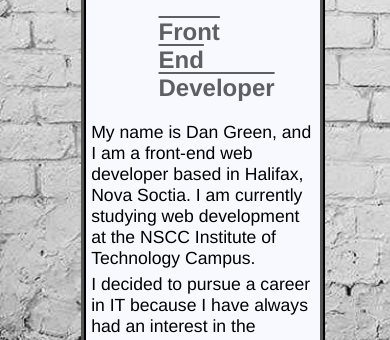
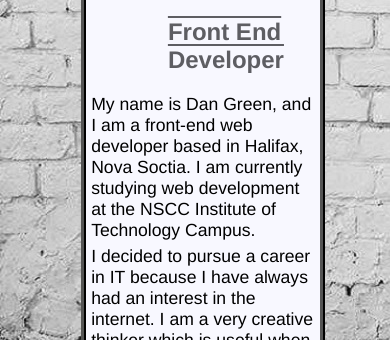
Before and after one commit to dangreen-webdev/w0274635.github.io, a plain HTML site: page index.html in a window 390 px wide. Shown: the part 504-844 px from the top of the page. Drawn offline with Linux system fonts and the light colour scheme.

Commit message:
version1

```diff
--- a/style.css
+++ b/style.css
@@ -1,3 +1,9 @@
+@media only screen and (max-width: 768px) {
+    body {
+        width: 100%;
+    }
+}
+
 * {font-family: helvetica;}
 
 body > div > header {
@@ -68,6 +74,7 @@ ul {
 margin: auto;
 margin-bottom: 3.5%;
 border: ridge;
+    border-radius: 6px;
 padding: 5%}
 
 li a {
@@ -129,8 +136,8 @@ background-size: }
 
 #indexh2 {color: #5e5e63;
     text-decoration:;
-width: 25%;
-margin-left: 31%;
+width: 50%;
+margin-left: 35%;
 text-decoration: overline;
 padding-top: -2%;}
 
```
